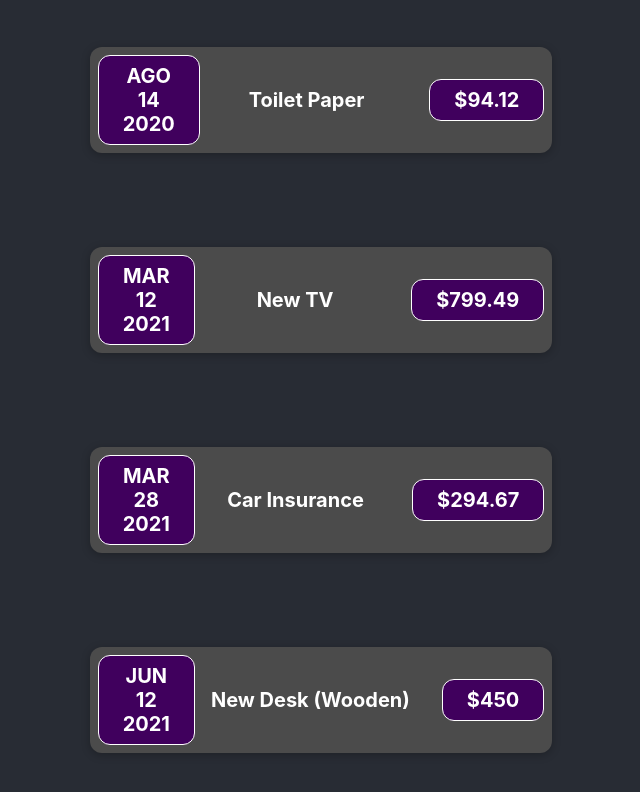
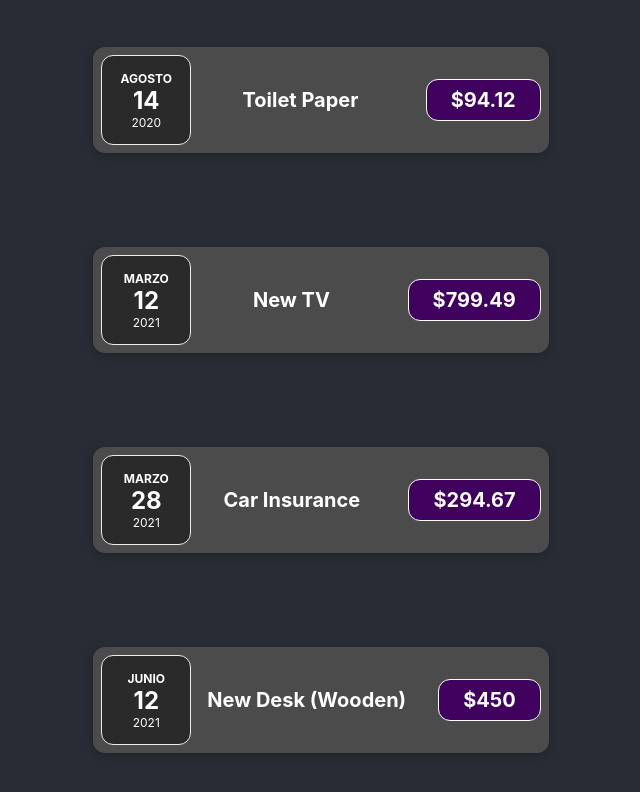
Before and after one commit to hathus/complete-react-app, a React (Create React App) app: page / in a window 1280 px wide. Shown: the top 792 px of the page, without its empty margins (319-959 px from the left). Built offline with nearby package versions, Linux system fonts and the light colour scheme.

Commit message:
add expenses date css file

```diff
--- /dev/null
+++ b/src/components/ExpenseDate.css
@@ -0,0 +1,26 @@
+.expense-date {
+  display: flex;
+  flex-direction: column;
+  width: 5.5rem;
+  height: 5.5rem;
+  border: 1px solid #ececec;
+  background-color: #2a2a2a;
+  color: white;
+  border-radius: 12px;
+  align-items: center;
+  justify-content: center;
+}
+
+.expense-date__month {
+  font-size: 0.75rem;
+  font-weight: bold;
+}
+
+.expense-date__year {
+  font-size: 0.75rem;
+}
+
+.expense-date__day {
+  font-size: 1.5rem;
+  font-weight: bold;
+}
--- /dev/null
+++ b/src/components/ExpenseDate.js
@@ -0,0 +1,17 @@
+import './ExpenseDate.css';
+
+function ExpenseDate(props) {
+  const month = props.date.toLocaleString("es-MX", { month: "long" }).toUpperCase();
+  const day = props.date.toLocaleString("es-MX", { day: "2-digit" });
+  const year = props.date.getFullYear();
+
+  return (
+    <div className="expense-date">
+      <div className='expense-date__month'>{month}</div>
+      <div className='expense-date__day'>{day}</div>
+      <div className='expense-date__year'>{year}</div>
+    </div>
+  );
+}
+
+export default ExpenseDate;
--- a/src/components/ExpenseItem.js
+++ b/src/components/ExpenseItem.js
@@ -1,16 +1,10 @@
+import ExpenseDate from './ExpenseDate';
 import './ExpenseItem.css'
 
 function ExpenseItem(props) {
-  const month = props.date.toLocaleString('es-MX', { month: 'short'}).toUpperCase();
-  const day = props.date.toLocaleString('es-MX', { day: '2-digit' });
-  const year = props.date.getFullYear();
   return (
     <div className='expense-item'>
-      <div className='expense-item__price'>
-        <div>{month}</div>
-        <div>{day}</div>
-        <div>{year}</div>
-      </div>
+      <ExpenseDate date={props.date} />
       <div className='expense-item__description'>
         <h2>{props.title}</h2>
         <div className='expense-item__price'>${props.amount}</div>
```
